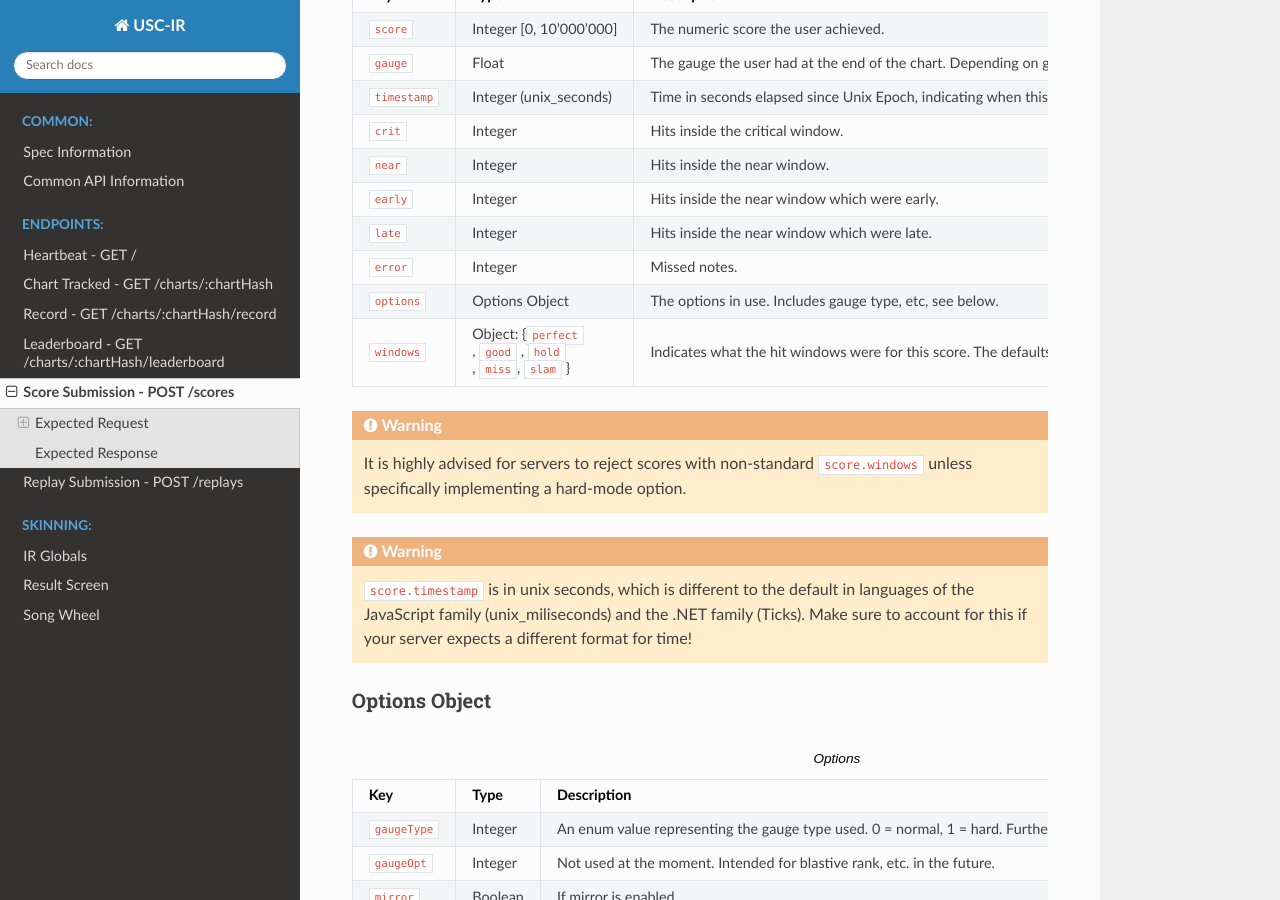
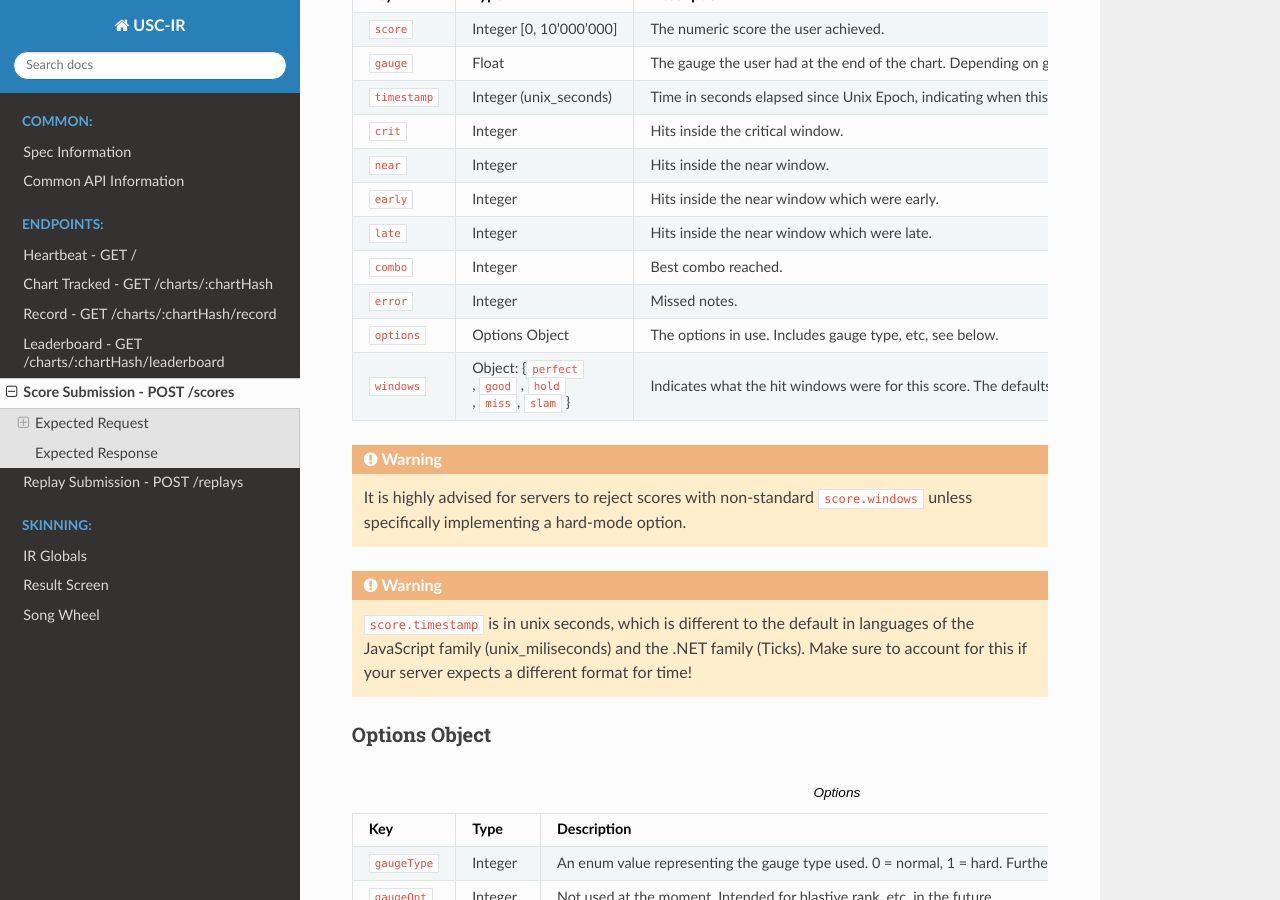
Before and after one commit to zkldi/uscir-spec, a Sphinx documentation site: the page built from source/endpoints/score-submit.rst, in a window 1280 px wide and 900 px high, scrolled down 966 px. Built offline with Sphinx 7.4.7 and the Read the Docs theme 2.0.0, drawn with Linux system fonts in a browser that asks for light colours.

Commit message:
Update score-submit.rst

```diff
--- a/source/endpoints/score-submit.rst
+++ b/source/endpoints/score-submit.rst
@@ -91,6 +91,9 @@ Score Object
     *   - ``late``
         - Integer
         - Hits inside the near window which were late.
+    *   - ``combo``
+        - Integer
+        - Best combo reached.
     *   - ``error``
         - Integer
         - Missed notes.
```
